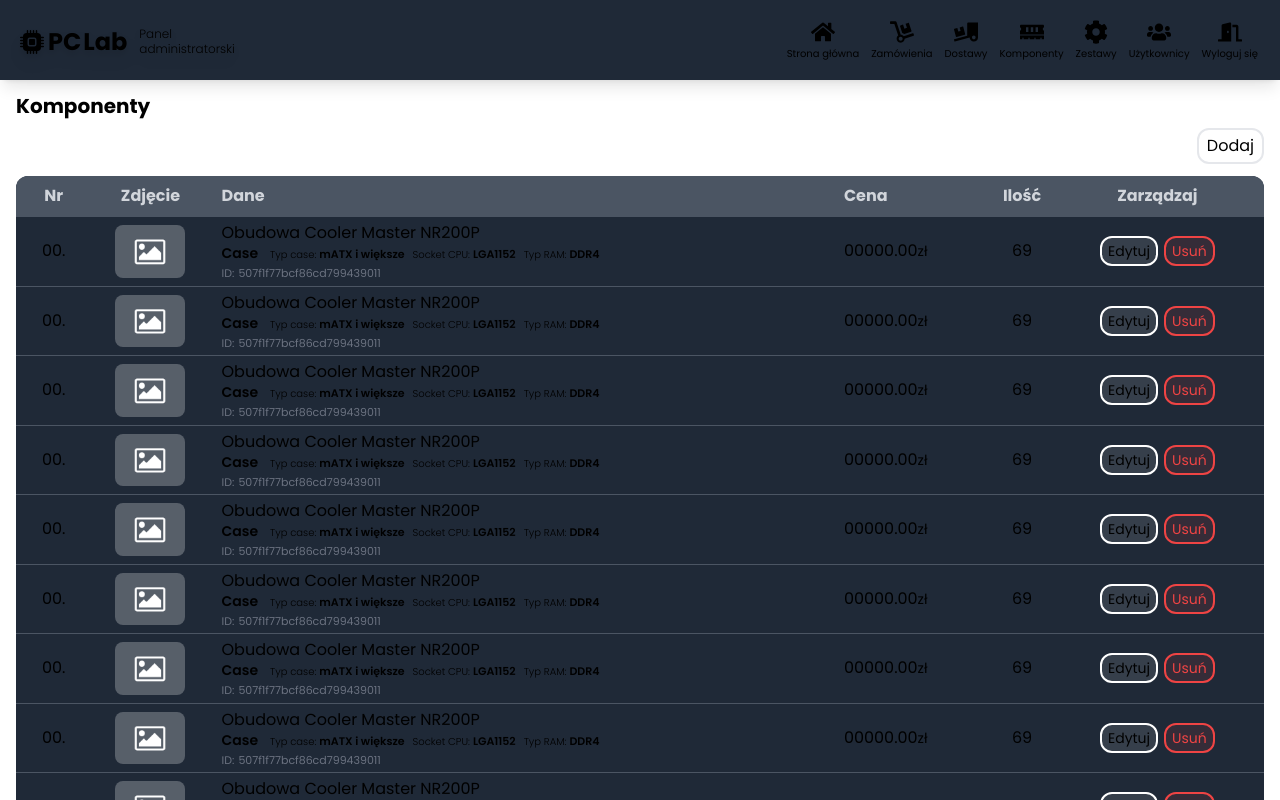
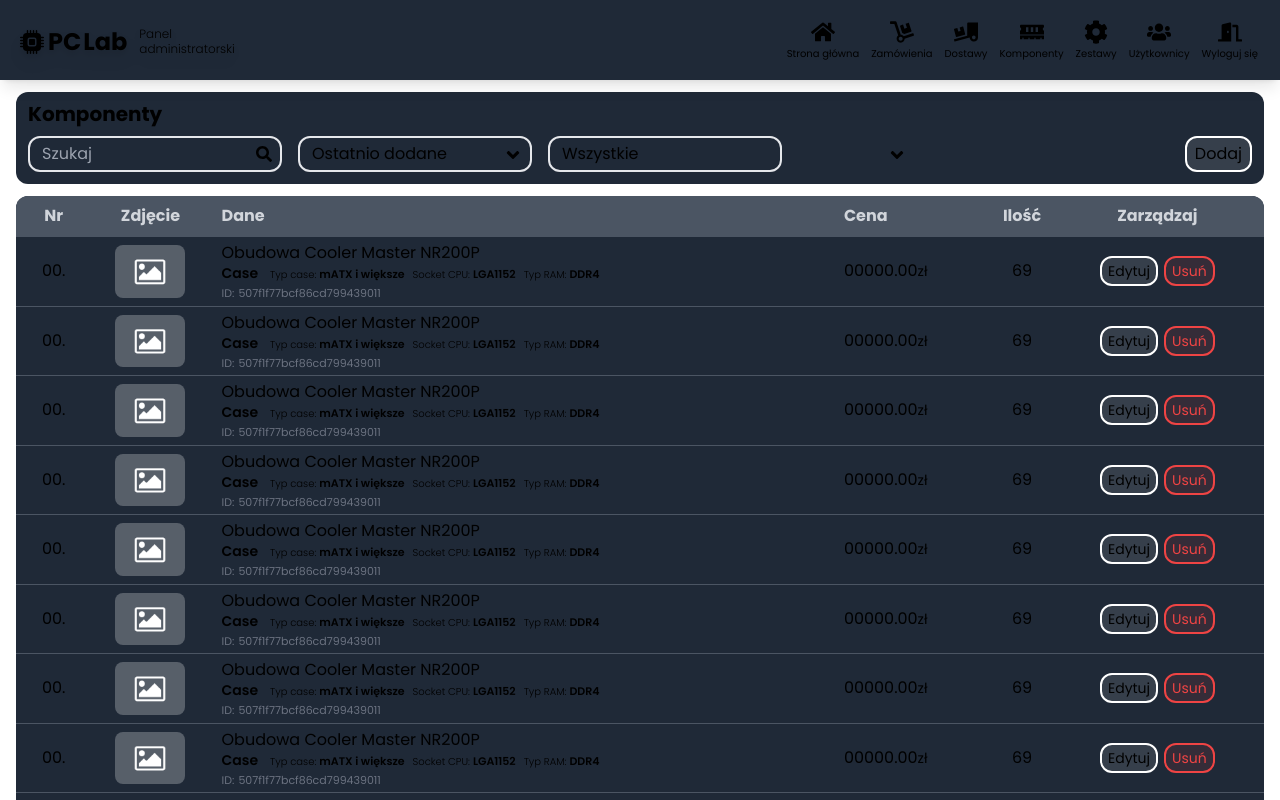
Before and after one commit to jakubcieslik99/pclab, a React (Vite) app in the folder admin/: page /components in a window 1280 px wide. Built offline with nearby package versions, Linux system fonts and the light colour scheme.

Commit message:
Admin panel ComponentsScreen styling updated

```diff
--- a/admin/src/components/componentsScreen/Component.jsx
+++ b/admin/src/components/componentsScreen/Component.jsx
@@ -58,10 +58,10 @@
 
       <td className="pr-3">
         <div className="flex items-center justify-center gap-[6px]">
-          <button className="px-[6px] py-[3px] text-sm border-2 border-white rounded-xl bg-white/10 hover:bg-white/20">
+          <button className="px-[6px] py-[3px] text-sm border-2 border-white rounded-xl bg-white/10 transition hover:bg-white/20 active:scale-90">
             Edytuj
           </button>
-          <button className="px-[6px] py-[3px] text-sm text-red-500 border-2 border-red-500 rounded-xl bg-red-500/10 hover:bg-red-500/20">
+          <button className="px-[6px] py-[3px] text-sm text-red-500 border-2 border-red-500 rounded-xl bg-red-500/10 transition hover:bg-red-500/20 active:scale-90">
             Usuń
           </button>
         </div>
--- /dev/null
+++ b/admin/src/components/universal/Paginator.jsx
@@ -0,0 +1,125 @@
+import { useNavigate } from 'react-router-dom'
+import { FaAngleDoubleLeft, FaAngleLeft, FaAngleRight, FaAngleDoubleRight } from 'react-icons/fa'
+
+const Paginator = () => {
+  //variables
+  const parameters = { page: 1, count: 500 }
+
+  const navigate = useNavigate()
+
+  const listPagesHandler = () => {
+    const limit = 9
+    const pages = Math.ceil(parameters.count / limit)
+
+    let elements = []
+    if (pages > 5) {
+      parameters.page > 3 &&
+        elements.push(
+          <button
+            key={-2}
+            type="button"
+            onClick={() => navigate(`/store`)}
+            className="flex items-center justify-center w-6 h-full transition active:scale-90"
+          >
+            <FaAngleDoubleLeft />
+          </button>
+        )
+      parameters.page > 1 &&
+        elements.push(
+          <button
+            key={-1}
+            type="button"
+            onClick={() => navigate(`/store`)}
+            className="flex items-center justify-center w-6 h-full transition active:scale-90"
+          >
+            <FaAngleLeft />
+          </button>
+        )
+      if (parameters.page < 3) {
+        for (let i = 1; i <= 5; i++) {
+          elements.push(
+            <button
+              disabled={i === parameters.page ? true : false}
+              key={i}
+              type="button"
+              onClick={() => navigate(`/store`)}
+              className={i === parameters.page ? 'w-6 underline' : 'w-6 transition active:scale-90'}
+            >
+              {i}
+            </button>
+          )
+        }
+      } else if (parameters.page >= 3 && parameters.page <= pages - 2) {
+        for (let i = parameters.page - 2; i <= parameters.page + 2; i++) {
+          elements.push(
+            <button
+              disabled={i === parameters.page ? true : false}
+              key={i}
+              type="button"
+              onClick={() => navigate(`/store`)}
+              className={i === parameters.page ? 'w-6 underline' : 'w-6 transition active:scale-90'}
+            >
+              {i}
+            </button>
+          )
+        }
+      } else {
+        for (let i = pages - 4; i <= pages; i++) {
+          elements.push(
+            <button
+              disabled={i === parameters.page ? true : false}
+              key={i}
+              type="button"
+              onClick={() => navigate(`/store`)}
+              className={i === parameters.page ? 'w-6 underline' : 'w-6 transition active:scale-90'}
+            >
+              {i}
+            </button>
+          )
+        }
+      }
+      parameters.page < pages &&
+        elements.push(
+          <button
+            key={-3}
+            type="button"
+            onClick={() => navigate(`/store`)}
+            className="flex items-center justify-center w-6 h-full transition active:scale-90"
+          >
+            <FaAngleRight />
+          </button>
+        )
+      parameters.page < pages - 2 &&
+        elements.push(
+          <button
+            key={-4}
+            type="button"
+            onClick={() => navigate(`/store`)}
+            className="flex items-center justify-center w-6 h-full transition active:scale-90"
+          >
+            <FaAngleDoubleRight />
+          </button>
+        )
+    } else {
+      for (let i = 1; i <= pages; i++) {
+        elements.push(
+          <button
+            disabled={i === parameters.page ? true : false}
+            key={i}
+            type="button"
+            onClick={() => navigate(`/store`)}
+            className={i === parameters.page ? 'w-6 underline' : 'w-6 transition active:scale-90'}
+          >
+            {i}
+          </button>
+        )
+      }
+    }
+
+    return elements
+  }
+
+  return <div className="flex items-center justify-center px-2 text-lg border-2 rounded-xl">{listPagesHandler()}</div>
+}
+
+export default Paginator
--- a/admin/src/screens/ComponentsScreen.jsx
+++ b/admin/src/screens/ComponentsScreen.jsx
@@ -1,33 +1,149 @@
+import { useState, Fragment } from 'react'
+import { Listbox, Combobox, Transition } from '@headlessui/react'
+import { FaSearch, FaAngleDown, FaCaretRight, FaCubes } from 'react-icons/fa'
 import Component from '../components/componentsScreen/Component'
+import Paginator from '../components/universal/Paginator'
+
+const sortingOptions = [
+  { id: 1, name: 'Ostatnio dodane', value: 'newest' },
+  { id: 2, name: 'Najpóźniej dodane', value: 'oldest' },
+  { id: 3, name: 'Ilość (od najmniejszej)', value: 'amount_lowest' },
+  { id: 4, name: 'Ilość (od największej)', value: 'amount_highest' },
+  { id: 5, name: 'Cena (od najniższej)', value: 'price_lowest' },
+  { id: 6, name: 'Cena (od najwyższej)', value: 'price_highest' },
+]
+
+const filteringOptions = [
+  { id: 1, name: 'Wszystkie', value: 'all' },
+  { id: 2, name: 'Obudowy', value: 'case' },
+  { id: 3, name: 'Procesory', value: 'cpu' },
+  { id: 4, name: 'Płyty główne', value: 'mbo' },
+  { id: 5, name: 'Pamięci RAM', value: 'ram' },
+  { id: 6, name: 'Karty graficzne', value: 'gpu' },
+  { id: 7, name: 'Zasilacze', value: 'psu' },
+  { id: 8, name: 'Dyski', value: 'drive' },
+]
 
 const ComponentsScreen = () => {
+  //variables
+  const [searching, setSearching] = useState('')
+  const [sorting, setSorting] = useState(sortingOptions[0])
+  const [filtering, setFiltering] = useState([filteringOptions[0]])
+
+  //handlers
+  const searchingHandler = e => {
+    e.preventDefault()
+    console.log('searching')
+    console.log(searching)
+  }
+
   return (
     <main className="flex-1">
       <div className="content">
-        <div className="mt-3 mb-2">
-          <h2 className="text-xl font-bold">Komponenty</h2>
+        <div className="px-3 pt-2 pb-3 mt-3 mb-3 bg-gray-800 rounded-xl">
+          <h2 className="mb-2 text-xl font-bold">Komponenty</h2>
+
+          <div className="flex flex-col gap-4 md:items-center md:flex-row md:justify-between md:gap-0">
+            <div className="flex flex-col gap-2 md:grow md:items-center md:flex-row md:gap-4">
+              <form onSubmit={searchingHandler} className="relative md:w-full md:max-w-[254px]">
+                <input
+                  type="text"
+                  name="searching"
+                  placeholder="Szukaj"
+                  className="w-full py-1 pl-3 truncate bg-transparent border-2 pr-9 rounded-xl focus:outline-none"
+                  value={searching}
+                  onChange={e => setSearching(e.target.value)}
+                />
+
+                <button
+                  type="submit"
+                  className="absolute top-0 right-0 flex items-center justify-center flex-none transition w-9 h-9 active:scale-90"
+                >
+                  <FaSearch />
+                </button>
+              </form>
+
+              <Listbox value={sorting} onChange={setSorting}>
+                <div name="sorting" className="relative h-9 md:w-full md:max-w-[234px]">
+                  <Listbox.Button className="absolute flex items-center justify-between w-full py-1 pl-3 border-2 rounded-xl">
+                    <div className="truncate">{sorting.name}</div>
+                    <div className="flex items-center justify-center flex-none transition w-9 active:scale-90">
+                      <FaAngleDown className="text-xl ml-[1px] mt-[1px]" />
+                    </div>
+                  </Listbox.Button>
+
+                  <Transition
+                    as={Fragment}
+                    enter="transition ease-out duration-100"
+                    enterFrom="opacity-0"
+                    enterTo="opacity-100"
+                    leave="transition ease-in duration-100"
+                    leaveFrom="opacity-100"
+                    leaveTo="opacity-0"
+                  >
+                    <Listbox.Options className="absolute z-10 w-full overflow-hidden text-gray-800 bg-gray-200 cursor-pointer top-10 rounded-xl">
+                      {sortingOptions.map(option => (
+                        <Listbox.Option key={option.id} value={option} className="px-3 py-[6px] truncate hover:bg-black/20">
+                          {option.name}
+                        </Listbox.Option>
+                      ))}
+                    </Listbox.Options>
+                  </Transition>
+                </div>
+              </Listbox>
+
+              <Combobox value={filtering} onChange={setFiltering} multiple>
+                <div name="filtering" className="relative h-9 md:w-full md:max-w-[234px]">
+                  <div className="absolute flex items-center justify-between w-full py-1 pl-3 border-2 rounded-xl">
+                    <Combobox.Input
+                      displayValue={filteringOptions => filteringOptions.map(option => option.name).join(', ')}
+                      className="truncate bg-transparent focus:outline-none"
+                    />
+                    <Combobox.Button className="flex items-center justify-center flex-none transition w-9 active:scale-90">
+                      <FaAngleDown className="text-xl ml-[1px] mt-[1px]" />
+                    </Combobox.Button>
                   </div>
 
-        <div className="flex flex-col gap-3 mb-3 sm:flex-row sm:items-center sm:justify-between sm:gap-0">
-          <div className="flex flex-col gap-2 sm:flex-row sm:items-center sm:gap-4">
-            <div>
-              <input type="text" />
+                  <Transition
+                    as={Fragment}
+                    enter="transition ease-out duration-100"
+                    enterFrom="opacity-0"
+                    enterTo="opacity-100"
+                    leave="transition ease-in duration-100"
+                    leaveFrom="opacity-100"
+                    leaveTo="opacity-0"
+                  >
+                    <Combobox.Options className="absolute z-10 w-full overflow-hidden text-gray-800 bg-gray-200 cursor-pointer top-10 rounded-xl">
+                      {filteringOptions.map(option => (
+                        <Combobox.Option
+                          key={option.id}
+                          value={option}
+                          className={({ selected }) =>
+                            `px-3 py-[6px] truncate hover:bg-black/20 ${selected && 'bg-black/20 font-semibold'}`
+                          }
+                        >
+                          {option.name}
+                        </Combobox.Option>
+                      ))}
+                    </Combobox.Options>
+                  </Transition>
+                </div>
+              </Combobox>
             </div>
 
             <div>
-              <input type="text" />
-            </div>
-          </div>
-
-          <div>
-            <button type="button" className="px-2 py-1 border-2 bg-white/20 hover:bg-white/30 rounded-xl">
+              <button
+                type="button"
+                className="px-2 py-1 transition border-2 border-white md:ml-6 rounded-xl bg-white/10 hover:bg-white/20 active:scale-90"
+              >
                 Dodaj
               </button>
             </div>
           </div>
+        </div>
 
         <div className="pb-[2px] mb-6 overflow-x-auto bg-gray-800 rounded-xl">
-          <table className="w-full">
+          <table className="w-full border-b border-gray-600">
             <thead>
               <tr className="text-gray-300 bg-gray-600">
                 <th className="py-2 pl-3 pr-3 text-center">Nr</th>
@@ -39,6 +155,7 @@
               </tr>
             </thead>
 
+            {
               <tbody>
                 <Component />
                 <Component />
@@ -56,7 +173,14 @@
                 <Component />
                 <Component />
               </tbody>
+            }
           </table>
+
+          {/*<div className="flex justify-center w-full pt-5 pb-[9px]">Ładowanie...</div>*/}
+
+          <div className="flex justify-center pt-[11px] pb-2">
+            <Paginator />
+          </div>
         </div>
       </div>
     </main>
```
Lines whose indentation alone changed are shown as unchanged.
